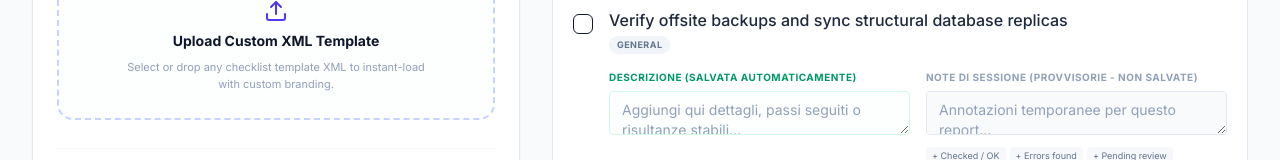
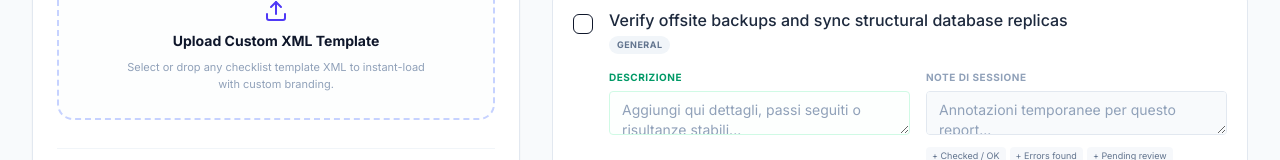
Before and after one commit to ic-dith/app-checklist-it, a React (Vite) app: page / in a window 1280 px wide. Shown: the part 356-516 px from the top of the page. Built offline with nearby package versions, Linux system fonts and the light colour scheme; no server answers.

Commit message:
modifica checklist rows

```diff
--- a/src/components/ChecklistItemRow.tsx
+++ b/src/components/ChecklistItemRow.tsx
@@ -143,7 +143,7 @@ export function ChecklistItemRow({
         {/* Descrizione (Salvataggio automatico) */}
         <div className="flex flex-col gap-1.5">
           <label htmlFor={`desc-input-${item.id}`} className="text-[10px] uppercase font-bold tracking-wider text-emerald-600 dark:text-emerald-400 block font-bold">
-            Descrizione (Salvata automaticamente)
+            Descrizione
           </label>
           <textarea
             id={`desc-input-${item.id}`}
@@ -158,7 +158,7 @@ export function ChecklistItemRow({
         {/* Note temporanee (Non salvate) */}
         <div className="flex flex-col gap-1.5">
           <label htmlFor={`note-input-${item.id}`} className="text-[10px] uppercase font-bold tracking-wider text-slate-400 block font-bold">
-            Note di sessione (Provvisorie - Non salvate)
+            Note di sessione
           </label>
           <div className="relative">
             <textarea
```
